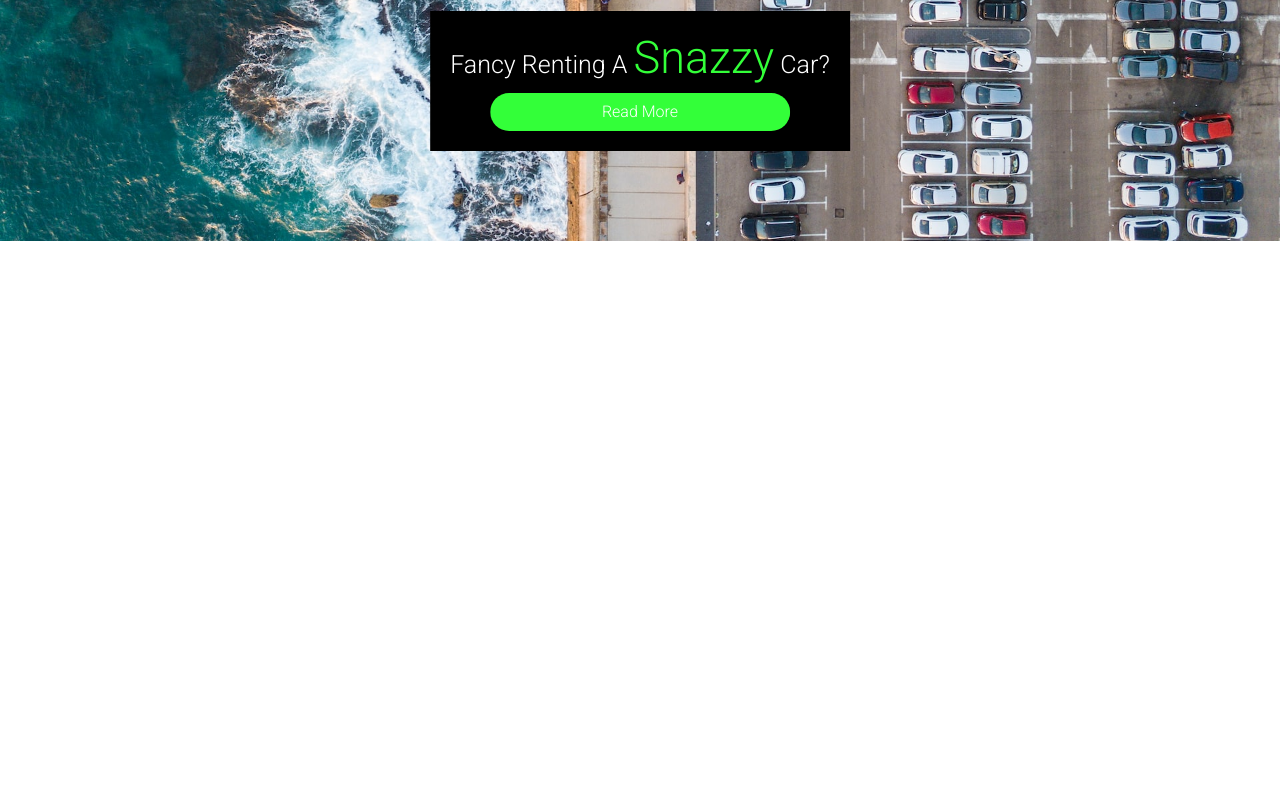
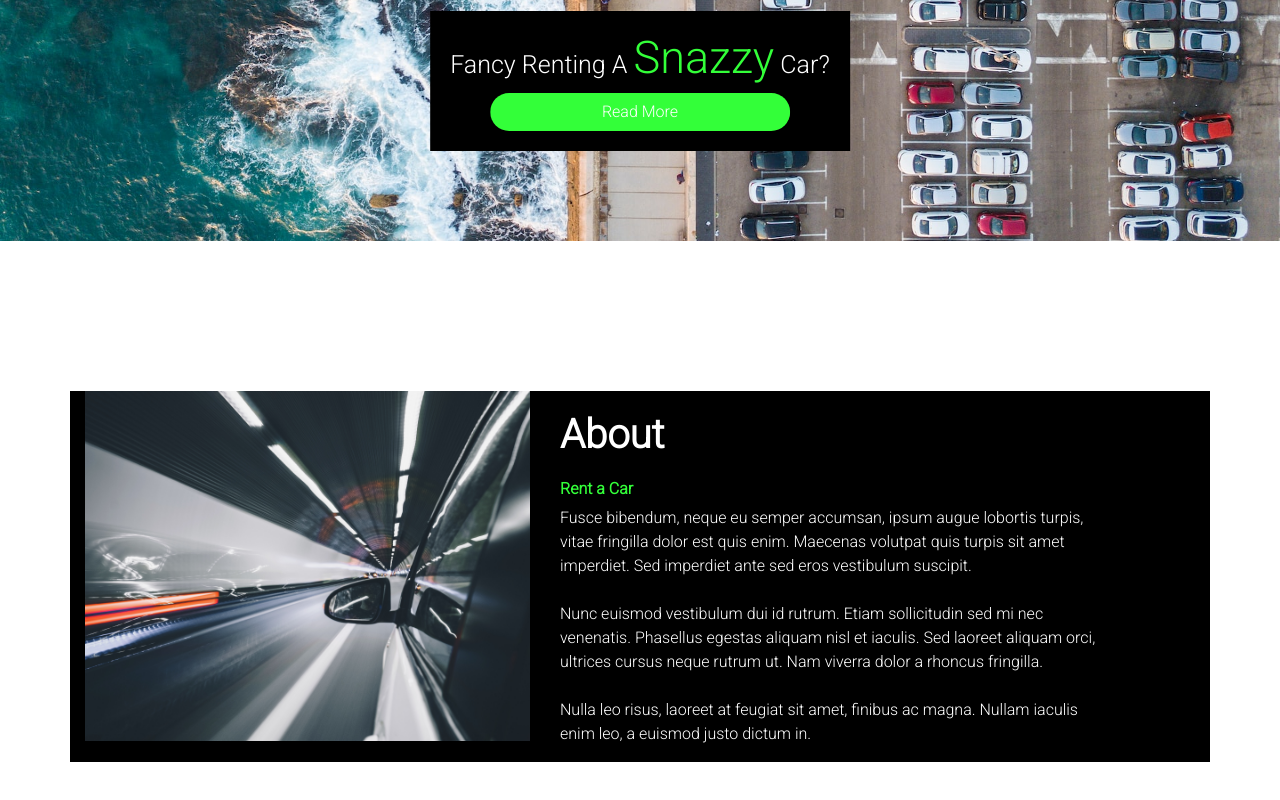
Before and after one commit to sio-doh/showroom, a React (Create React App) app: page / in a window 1280 px wide. Shown: the part 559-1359 px from the top of the page. Before the commit the page ends 800 px from the top, so only its background shows below. Built offline with nearby package versions, Linux system fonts and the light colour scheme.

Commit message:
included 'about' feature & also navbar cosmetic changes

```diff
--- a/src/App.css
+++ b/src/App.css
@@ -22,3 +22,12 @@
     letter-spacing: 3px;
     width: 300px;
 }
+html::-webkit-scrollbar {
+    width: 10px;
+}
+html::-webkit-scrollbar-thumb {
+    background: var(--main);
+}
+html::-webkit-scrollbar-track {
+    background: #000;
+}
--- a/src/App.js
+++ b/src/App.js
@@ -1,12 +1,14 @@
 import "./App.css";
 import Navbar from "./Components/Navbar/navbar";
 import Header from "./Components/Header/header";
+import About from "./Components/About/about";
 
 const App = () => {
   return (
     <>
       <Navbar />
       <Header />
+      <About />
     </>
   )
 }
--- /dev/null
+++ b/src/Components/About/about.css
@@ -0,0 +1,20 @@
+.about {
+    margin: 150px auto;
+    background: black;
+    color: white;
+}
+.about img {
+    height: 350px;
+    width: 600px;
+    object-fit: cover;
+}
+.about .col-sm-6 h6 {
+    font-size: 16px;
+    font-weight: 600;
+    color: var(--main);
+}
+.about .col-sm-6 h5 {
+    font-size: 40px;
+    font-weight: 600;
+    margin: 20px auto;
+}
--- /dev/null
+++ b/src/Components/About/about.jsx
@@ -0,0 +1,30 @@
+import AboutImg from "../../Images/about.jpg";
+import "./about.css";
+
+const About = () => {
+    return (
+        <>
+            <div className="about container">
+                <div className="row">
+                    <div className="col-sm-5">
+                        <img src={AboutImg} className="img-fluid" alt="" />
+                    </div>
+                    <div className="col-sm-6">
+                        <h5>About</h5>
+                        <h6>Rent a Car</h6>
+                        <p>Fusce bibendum, neque eu semper accumsan, ipsum augue lobortis turpis,
+                        vitae fringilla dolor est quis enim. Maecenas volutpat quis turpis sit amet
+                        imperdiet. Sed imperdiet ante sed eros vestibulum suscipit. <br /><br /> Nunc euismod
+                        vestibulum dui id rutrum. Etiam sollicitudin sed mi nec venenatis. Phasellus
+                        egestas aliquam nisl et iaculis. Sed laoreet aliquam orci, ultrices cursus
+                        neque rutrum ut. Nam viverra dolor a rhoncus fringilla. <br /><br /> Nulla leo risus,
+                        laoreet at feugiat sit amet, finibus ac magna. Nullam iaculis enim leo, a
+                        euismod justo dictum in.</p>
+                    </div>
+                </div>
+            </div>
+        </>
+    )
+}
+
+export default About;
--- a/src/Components/Navbar/navbar.css
+++ b/src/Components/Navbar/navbar.css
@@ -3,6 +3,10 @@
     display: flex;
     justify-content: space-between;
     border-bottom: 2px solid #33FF39;
+}
+.navbar.active {
+    background: #000;
+    padding: 10px;
 }
 .navbar-brand {
     font-size: 3em;
--- a/src/Components/Navbar/navbar.jsx
+++ b/src/Components/Navbar/navbar.jsx
@@ -1,9 +1,23 @@
 import "./navbar.css";
+import React, { useState } from "react";
 
 const Navbar = () => {
+    const [navbar, setNavbar] = useState(false);
+    const changeBg = () => {
+        if (window.scrollY >= 100) {
+            setNavbar(true);
+        } else {
+            setNavbar(false);
+        }
+    };
+    window.addEventListener("scroll", changeBg);
     return (
         <>
-            <nav className="navbar navbar-expand fixed-top">
+            <nav className={
+                navbar
+                ? "navbar navbar-expand fixed-top active"
+                : "navbar navbar-expand fixed-top"
+            }>
                 <a href="#" className="navbar-brand">
                     <span>C</span>arr Showroom
                 </a>
```
Also changed, not shown: src/Images/about.jpg (added).
